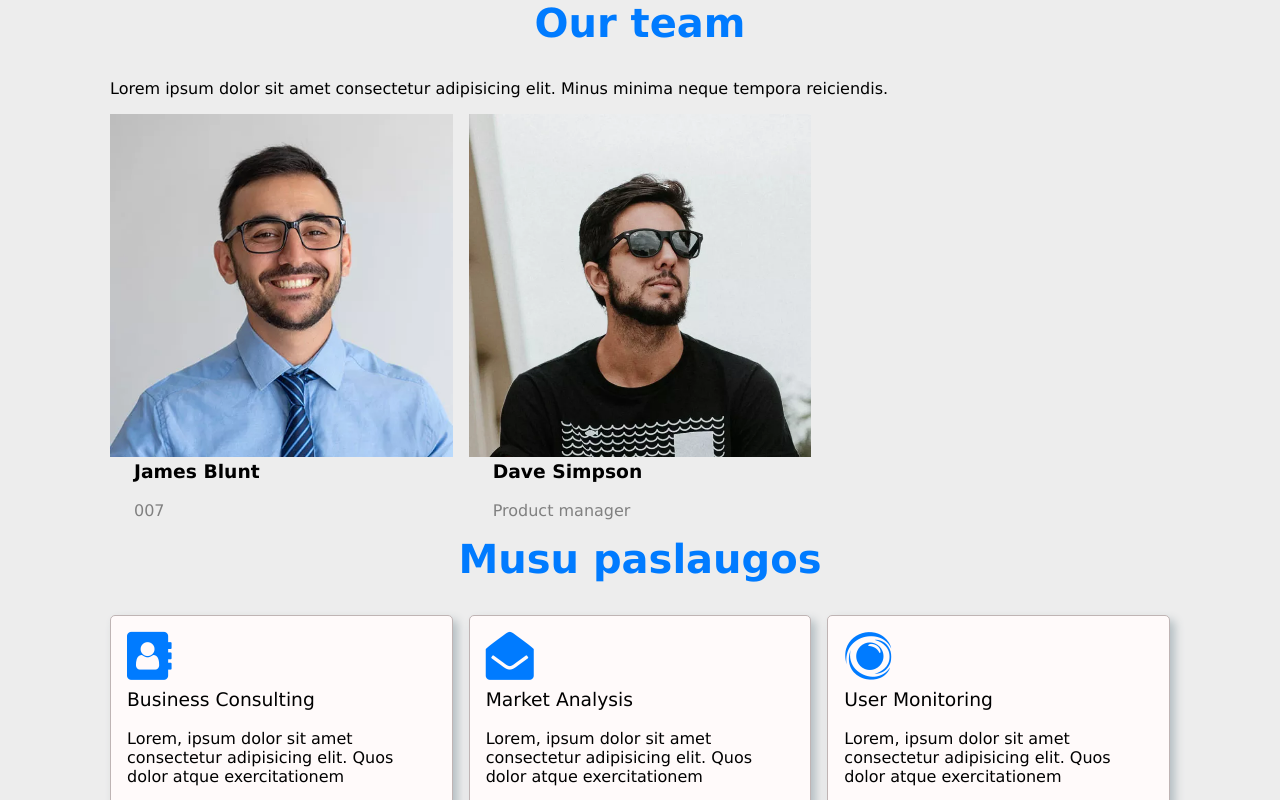
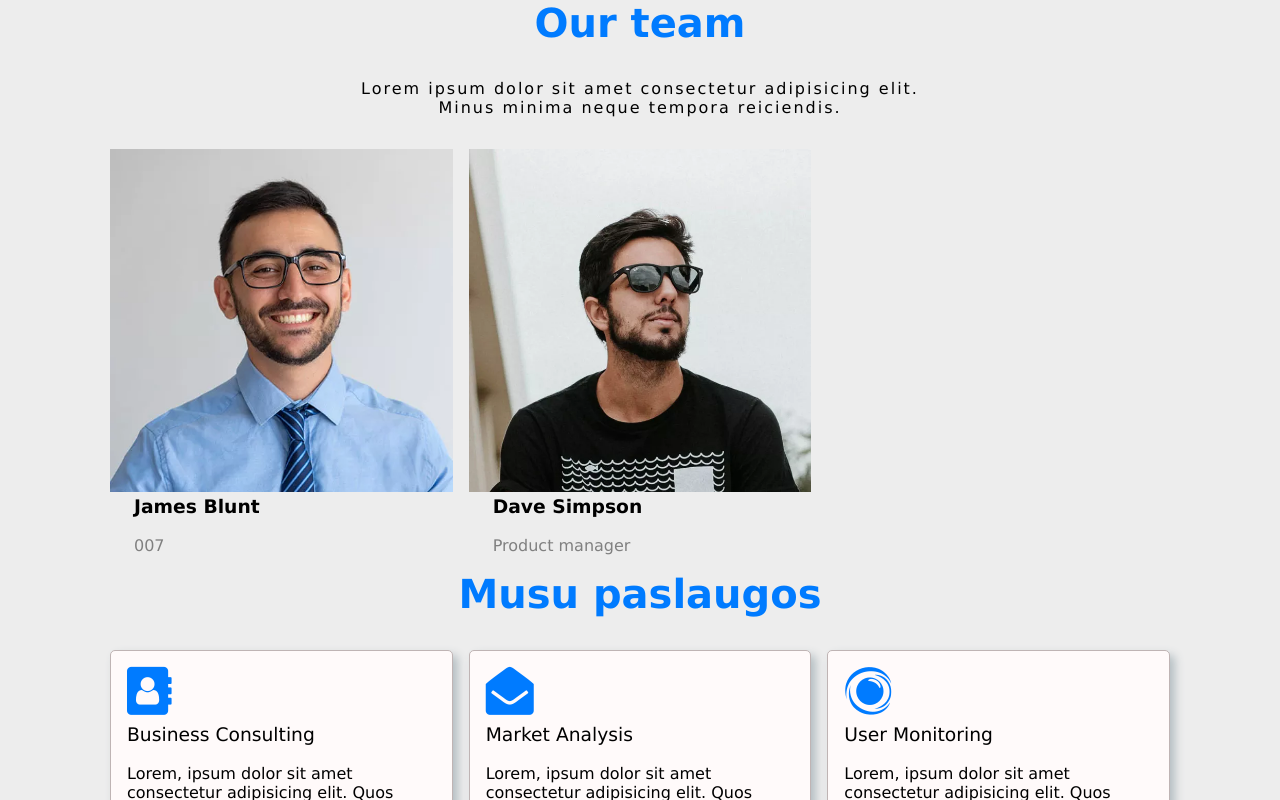
Before and after one commit to MariusCodeAcademy/feu2-02_react_vite_components_props, a React (Vite) app: page / in a window 1280 px wide. Shown: the top 800 px of the page. Built offline with nearby package versions, Linux system fonts and the light colour scheme; the HTML template or start-up script is replaced by a standard one.

Commit message:
style subtitle

```diff
--- a/src/App.css
+++ b/src/App.css
@@ -32,3 +32,11 @@
 .team__ocupation {
   color: gray;
 }
+
+.subtitle {
+  text-align: center;
+  letter-spacing: 2px;
+  max-width: 600px;
+  margin: 0 auto;
+  margin-bottom: 2rem;
+}
```
